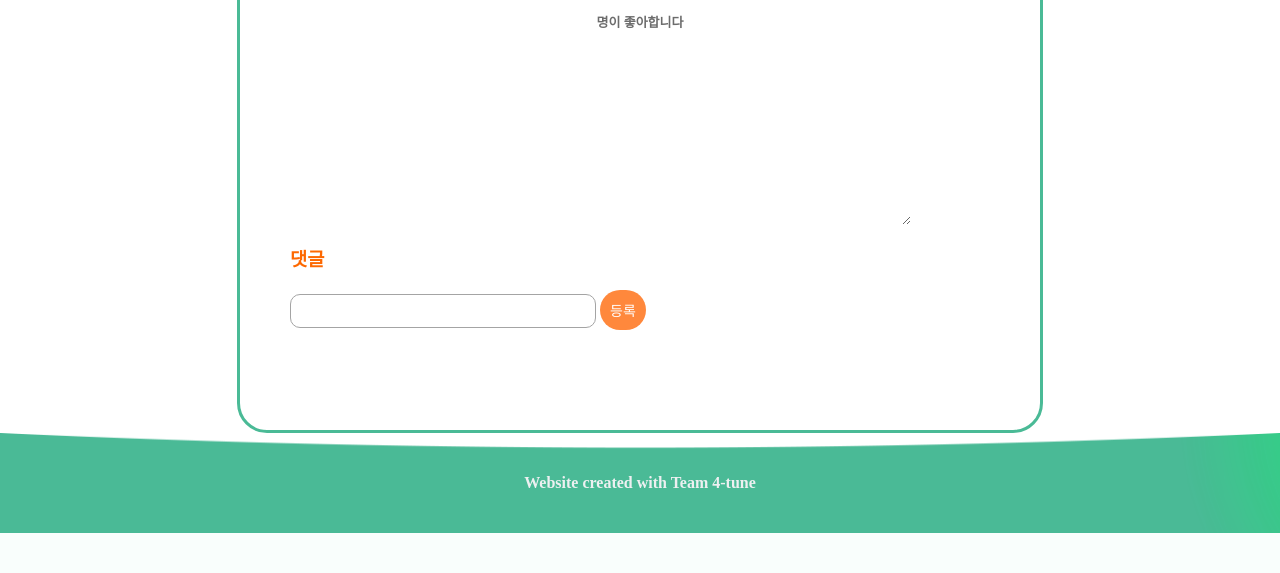
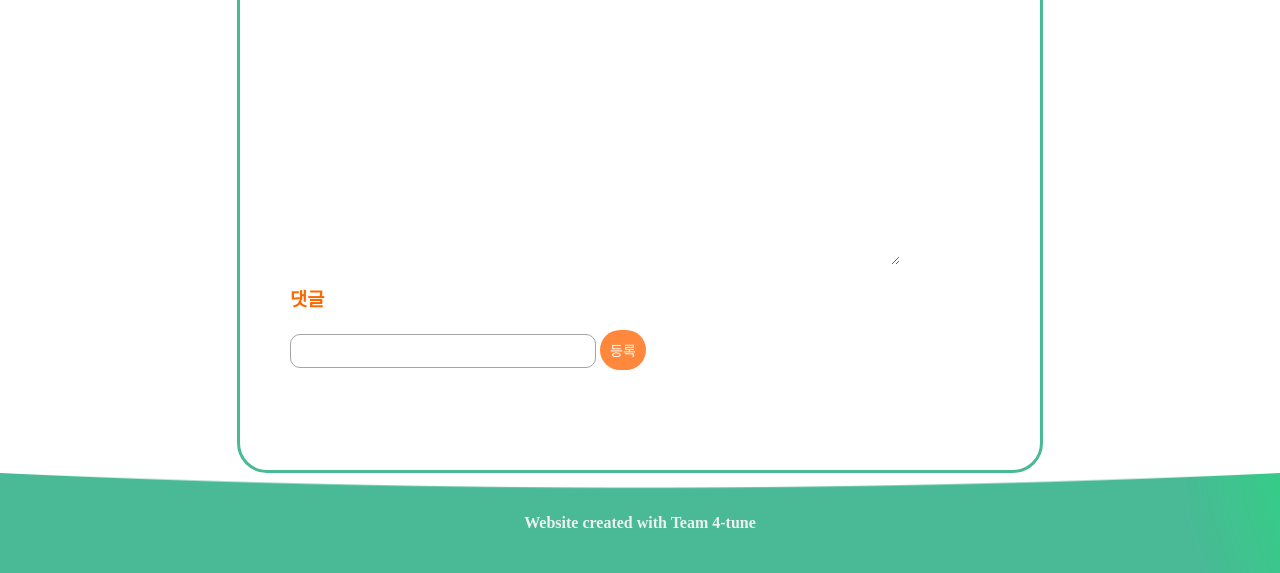
Before and after one commit to 4-tune-studio/greendoor, a Django app: template templates/feeddetail.html in a window 1280 px wide. Shown: the part 1062-1635 px from the top of the page. Before the commit the page ends 1595 px from the top, so only its background shows below. Run offline with Django 4.2, Linux system fonts and the light colour scheme; the template is opened without the code that fills it, so the values that code supplies are empty; some libraries are stand-ins or nearby versions.

Commit message:
수정 - 디테일페이지CSS

```diff
--- a/static/css/feeddetail.css
+++ b/static/css/feeddetail.css
@@ -105,7 +105,7 @@
     }
 
     .feed-container {
-        margin-top: 150px;
+        margin-top: 90px;
         display: flex;
         flex-direction: column;
         align-content: center;
@@ -255,11 +255,11 @@
 
     #feed-txt textarea {
         border: none;
-        height: 100px;
+        height: 200px;
         text-align: center;
         font-family: "Montserrat", sans-serif;
         color: #3a3a3a;
-        font-size: 18px;
+        font-size: 17px;
     }
 
     .commenticon button{
```
